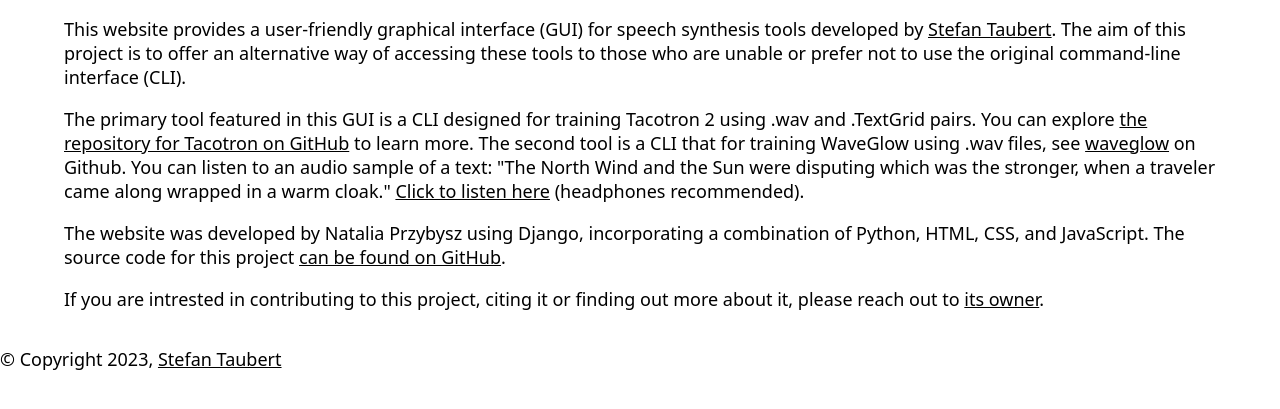
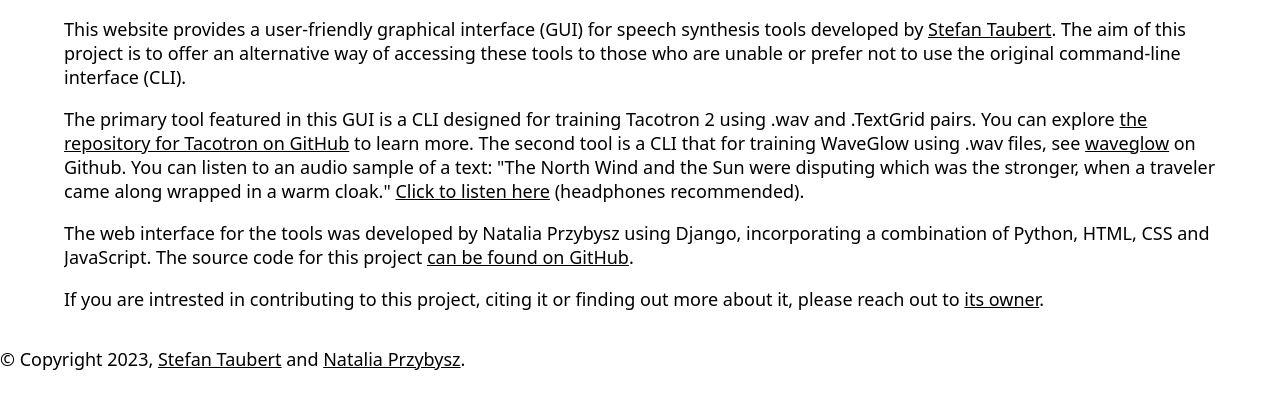
Before and after one commit to ntlprzybysz/synthesis-gui, a Django app: page /synthesis/about/ in a window 1280 px wide. Shown: the part 226-635 px from the top of the page. Run offline with Django 4.2, Linux system fonts and the light colour scheme.

Commit message:
Credited myself ;,)

```diff
--- a/synthesis/templates/about.html
+++ b/synthesis/templates/about.html
@@ -23,8 +23,8 @@
         <a href="https://tuc.cloud/index.php/s/gzaYDNKinHw6GCz">Click to listen here</a> (headphones recommended).
     </p>
     <p>
-        The website was developed by Natalia Przybysz using Django, incorporating a combination of Python, HTML,
-        CSS, and JavaScript. The source code for this project <a href="https://github.com/ntlprzybysz/synthesis-gui">
+        The web interface for the tools was developed by Natalia Przybysz using Django, incorporating a combination of Python,
+        HTML, CSS and JavaScript. The source code for this project <a href="https://github.com/ntlprzybysz/synthesis-gui">
         can be found on GitHub</a>.
     </p>
     <p>If you are intrested in contributing to this project, citing it or finding out more about it,
--- a/synthesis/templates/home.html
+++ b/synthesis/templates/home.html
@@ -660,7 +660,7 @@
         {% endblock %}
 
         <div class="footer">
-                <p>&copy; Copyright 2023, <a href="https://stefantaubert.com/">Stefan Taubert</a></p>
+                <p>&copy; Copyright 2023, <a href="https://stefantaubert.com/">Stefan Taubert</a> and <a href="https://www.linkedin.com/in/ntl-przybysz/">Natalia Przybysz</a>.</p>
         </div>
 </body>
 
```
